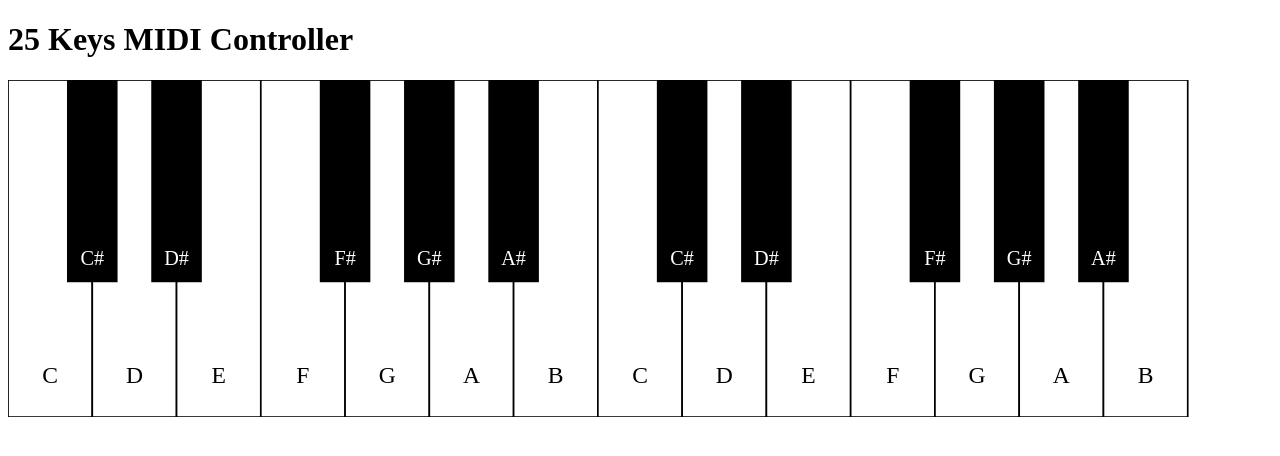
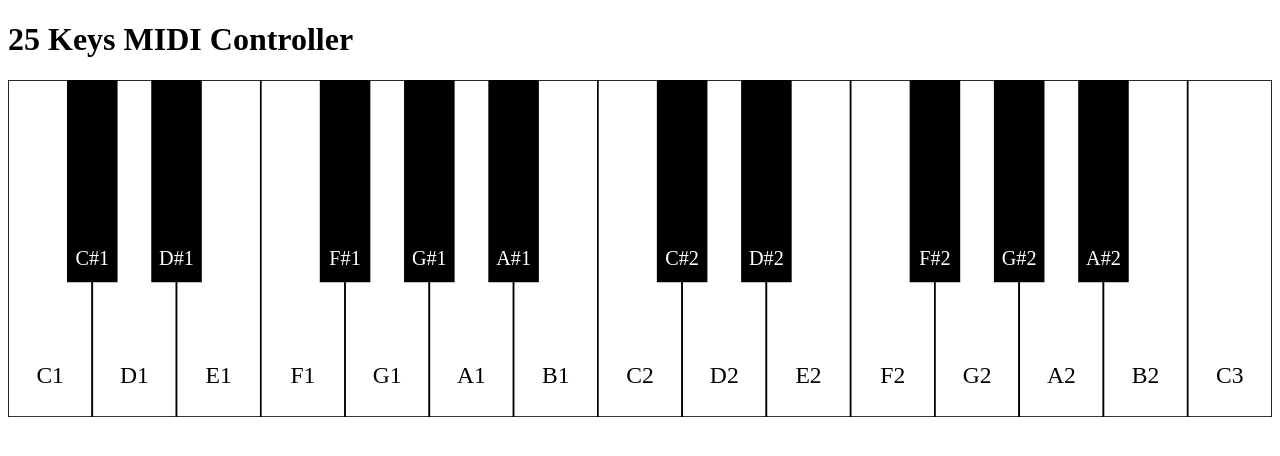
Before and after one commit to luisnomad/midi-piano-teacher, a React (Create React App) app: page / in a window 1280 px wide. Shown: the top 456 px of the page. Built offline with nearby package versions, Linux system fonts and the light colour scheme.

Commit message:
Correct key mapping

```diff
--- a/src/App.tsx
+++ b/src/App.tsx
@@ -9,10 +9,23 @@ const App: React.FC = () => {
       const [status, note, velocity] = event.data;
       const noteId = `Key${note}`;
 
+      console.log(`MIDI event received: status=${status}, note=${note}, velocity=${velocity}`);
+
       if (status === 144 && velocity > 0) { // Note on
-        setPressedKeys((prevKeys) => [...prevKeys, noteId]);
+        setPressedKeys((prevKeys) => {
+          if (!prevKeys.includes(noteId)) {
+            const newKeys = [...prevKeys, noteId];
+            console.log(`Note on: ${noteId}, pressedKeys: ${newKeys}`);
+            return newKeys;
+          }
+          return prevKeys;
+        });
       } else if (status === 128 || (status === 144 && velocity === 0)) { // Note off
-        setPressedKeys((prevKeys) => prevKeys.filter((key) => key !== noteId));
+        setPressedKeys((prevKeys) => {
+          const newKeys = prevKeys.filter((key) => key !== noteId);
+          console.log(`Note off: ${noteId}, pressedKeys: ${newKeys}`);
+          return newKeys;
+        });
       }
     };
 
--- a/src/components/PianoKeyboard.tsx
+++ b/src/components/PianoKeyboard.tsx
@@ -6,33 +6,34 @@ interface PianoKeyboardProps {
 
 const PianoKeyboard: React.FC<PianoKeyboardProps> = ({ pressedKeys = [] }) => {
   const whiteKeys = [
-    { id: 'Key60', note: 'C', x: 0 },
-    { id: 'Key62', note: 'D', x: 50 },
-    { id: 'Key64', note: 'E', x: 100 },
-    { id: 'Key65', note: 'F', x: 150 },
-    { id: 'Key67', note: 'G', x: 200 },
-    { id: 'Key69', note: 'A', x: 250 },
-    { id: 'Key71', note: 'B', x: 300 },
-    { id: 'Key72', note: 'C', x: 350 },
-    { id: 'Key74', note: 'D', x: 400 },
-    { id: 'Key76', note: 'E', x: 450 },
-    { id: 'Key77', note: 'F', x: 500 },
-    { id: 'Key79', note: 'G', x: 550 },
-    { id: 'Key81', note: 'A', x: 600 },
-    { id: 'Key83', note: 'B', x: 650 }
+    { id: 'Key48', note: 'C1', x: 0 },
+    { id: 'Key50', note: 'D1', x: 50 },
+    { id: 'Key52', note: 'E1', x: 100 },
+    { id: 'Key53', note: 'F1', x: 150 },
+    { id: 'Key55', note: 'G1', x: 200 },
+    { id: 'Key57', note: 'A1', x: 250 },
+    { id: 'Key59', note: 'B1', x: 300 },
+    { id: 'Key60', note: 'C2', x: 350 },
+    { id: 'Key62', note: 'D2', x: 400 },
+    { id: 'Key64', note: 'E2', x: 450 },
+    { id: 'Key65', note: 'F2', x: 500 },
+    { id: 'Key67', note: 'G2', x: 550 },
+    { id: 'Key69', note: 'A2', x: 600 },
+    { id: 'Key71', note: 'B2', x: 650 },
+    { id: 'Key72', note: 'C3', x: 700 }
   ];
 
   const blackKeys = [
-    { id: 'Key61', note: 'C#', x: 35 },
-    { id: 'Key63', note: 'D#', x: 85 },
-    { id: 'Key66', note: 'F#', x: 185 },
-    { id: 'Key68', note: 'G#', x: 235 },
-    { id: 'Key70', note: 'A#', x: 285 },
-    { id: 'Key73', note: 'C#', x: 385 },
-    { id: 'Key75', note: 'D#', x: 435 },
-    { id: 'Key78', note: 'F#', x: 535 },
-    { id: 'Key80', note: 'G#', x: 585 },
-    { id: 'Key82', note: 'A#', x: 635 }
+    { id: 'Key49', note: 'C#1', x: 35 },
+    { id: 'Key51', note: 'D#1', x: 85 },
+    { id: 'Key54', note: 'F#1', x: 185 },
+    { id: 'Key56', note: 'G#1', x: 235 },
+    { id: 'Key58', note: 'A#1', x: 285 },
+    { id: 'Key61', note: 'C#2', x: 385 },
+    { id: 'Key63', note: 'D#2', x: 435 },
+    { id: 'Key66', note: 'F#2', x: 535 },
+    { id: 'Key68', note: 'G#2', x: 585 },
+    { id: 'Key70', note: 'A#2', x: 635 }
   ];
 
   return (
```
Also changed, not shown: src/components/MidiController.css (deleted, +0 -20 lines), src/components/MidiController.tsx (deleted, +0 -43 lines), src/components/Note.tsx (deleted, +0 -26 lines).
